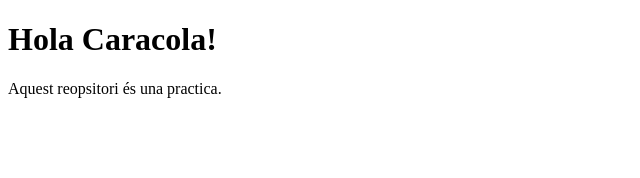
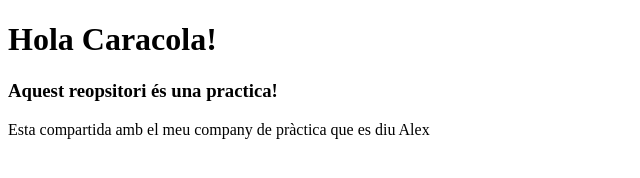
Before and after one commit to AlbertXifra/RepositoriCompartit, a plain HTML site: page index.html in a window 1280 px wide. Shown: the whole page, without its empty margins (0-640 px from the left). Drawn offline with Linux system fonts and the light colour scheme.

Commit message:
Canvi a la p i nou titol
S'ha canviat la descripció de la p i s'ha afegit un nou títol

```diff
--- a/index.html
+++ b/index.html
@@ -8,6 +8,7 @@
 </head>
 <body>
     <h1>Hola Caracola!</h1>
-    <p> Aquest reopsitori és una practica. </p>
+    <h3>Aquest reopsitori és una practica!</h3>
+    <p>Esta compartida amb el meu company de pràctica que es diu Alex</p>
 </body>
 </html>
```
